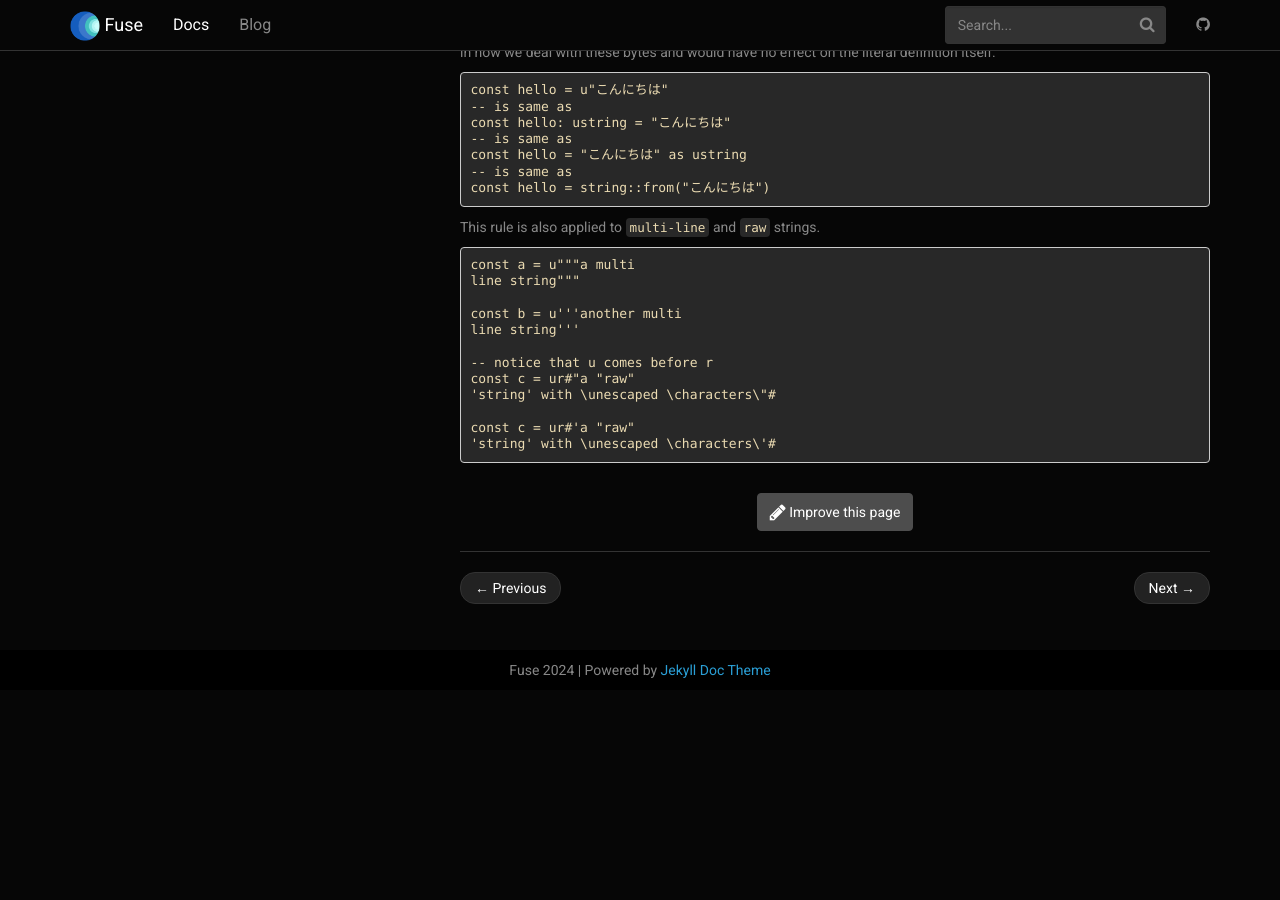
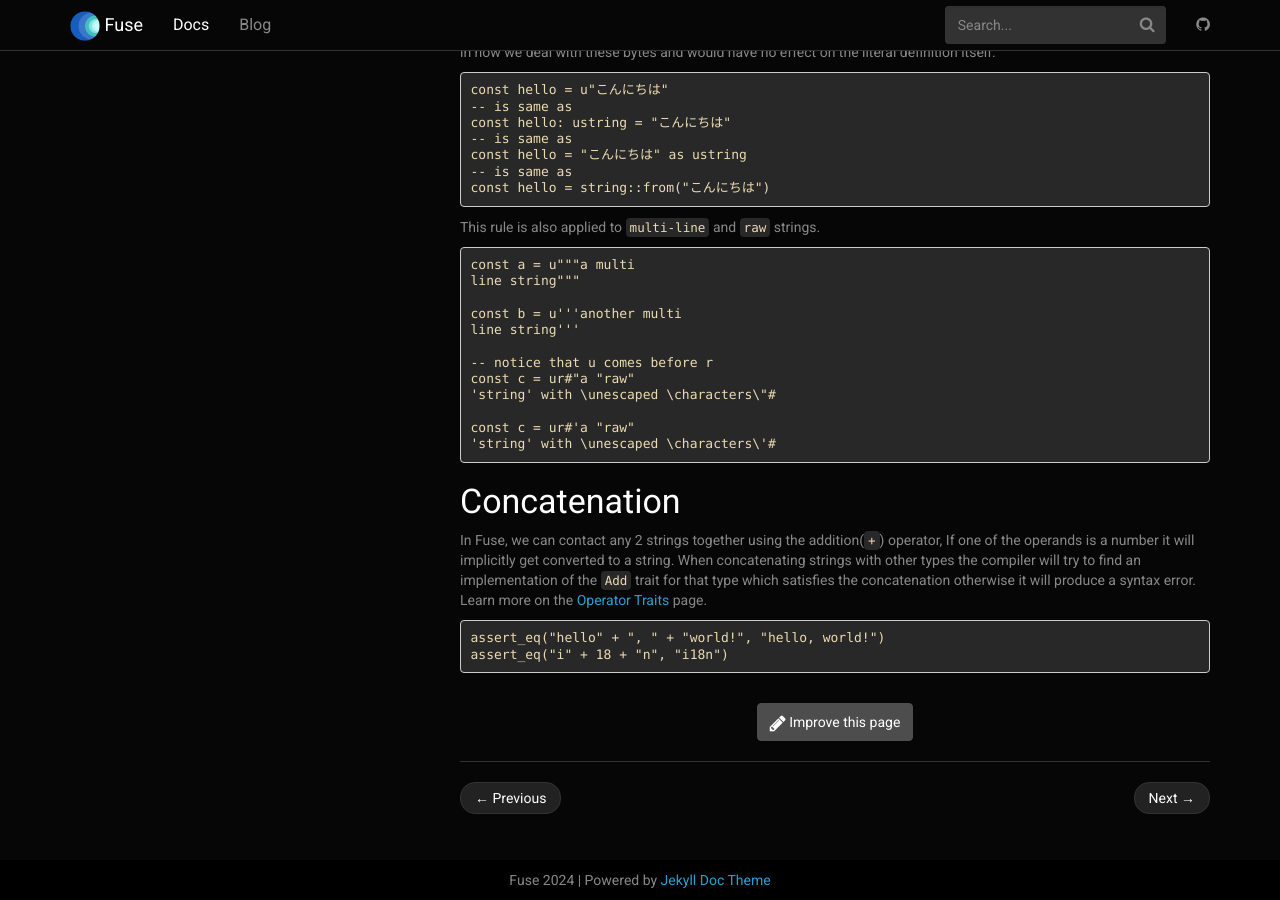
Before and after one commit to fuse-lang/fuse-lang.github.io, a Jekyll site: the page built from _docs/basics/3-strings.md, in a window 1280 px wide and 900 px high, scrolled down 1557 px. Built offline with Jekyll 4.4.1, drawn with Linux system fonts in a browser that asks for light colours; before the commit the page ends 2247 px from its top, so only the background shows below that.

Commit message:
add documentation for string concatenation.

````diff
--- a/_docs/basics/3-strings.md
+++ b/_docs/basics/3-strings.md
@@ -103,3 +103,12 @@ const c = ur#"a "raw"
 const c = ur#'a "raw"
 'string' with \unescaped \characters\'#
 ```
+
+### Concatenation
+
+In Fuse, we can contact any 2 strings together using the addition(`+`) operator, If one of the operands is a number it will implicitly get converted to a string. When concatenating strings with other types the compiler will try to find an implementation of the `Add` trait for that type which satisfies the concatenation otherwise it will produce a syntax error. Learn more on the [Operator Traits](/docs/ops) page.
+
+```fuse
+assert_eq("hello" + ", " + "world!", "hello, world!")
+assert_eq("i" + 18 + "n", "i18n")
+```
````
